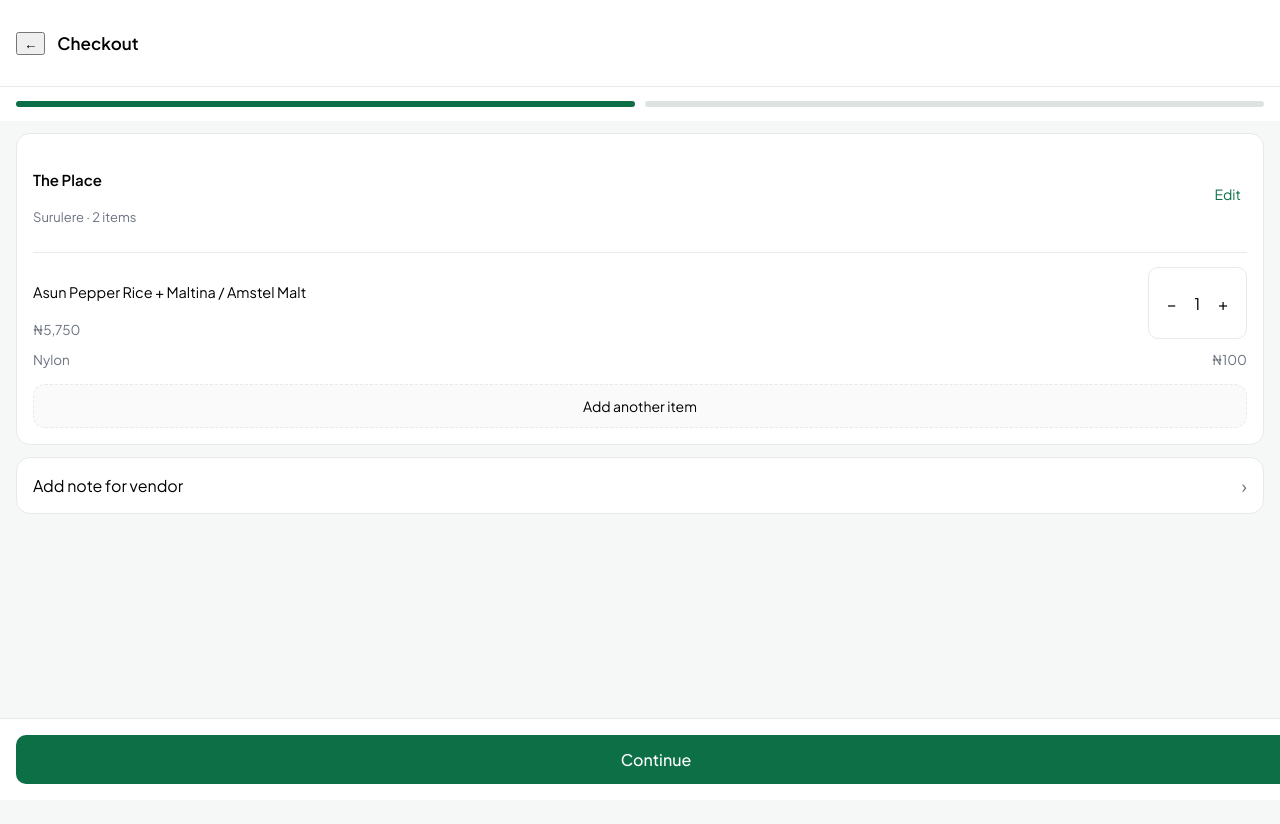
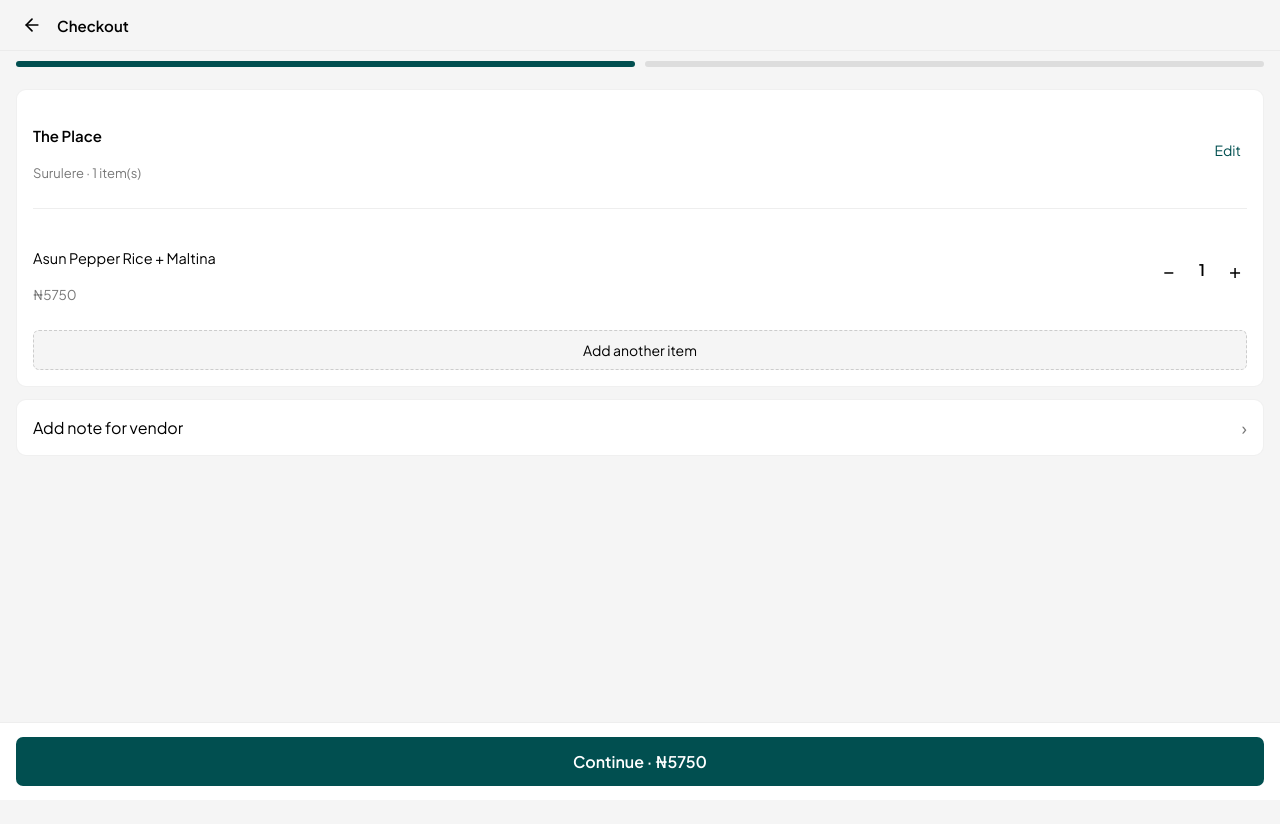
Before and after one commit to ay30bg/droppa, a React (Create React App) app: page /checkout in a window 1280 px wide. Shown: the top 824 px of the page. Built offline with nearby package versions, Linux system fonts and the light colour scheme.

Commit message:
Refactor Checkout component with cart functionality

```diff
--- a/src/pages/Checkout.jsx
+++ b/src/pages/Checkout.jsx
@@ -1,68 +1,100 @@
-import { useState } from "react";
+import React, { useState } from "react";
+import { useNavigate } from "react-router-dom";
+import { FiArrowLeft } from "react-icons/fi";
 import "../styles/checkout.css";
 
 export default function Checkout() {
-  const [qty, setQty] = useState(1);
+  const navigate = useNavigate();
+
+  const [cart, setCart] = useState([
+    {
+      id: 1,
+      name: "Asun Pepper Rice + Maltina",
+      price: 5750,
+      qty: 1,
+    },
+  ]);
+
+  const changeQty = (id, type) => {
+    setCart((prev) =>
+      prev
+        .map((item) =>
+          item.id === id
+            ? {
+                ...item,
+                qty: type === "inc" ? item.qty + 1 : item.qty - 1,
+              }
+            : item
+        )
+        .filter((item) => item.qty > 0)
+    );
+  };
+
+  const total = cart.reduce(
+    (sum, item) => sum + item.price * item.qty,
+    0
+  );
 
   return (
-    <div className="dr-root">
-      {/* Header */}
-      <header className="dr-header">
-        <button className="dr-back">←</button>
-        <h2>Checkout</h2>
-      </header>
-
-      {/* Step Indicator */}
-      <div className="dr-steps">
-        <div className="dr-step active" />
-        <div className="dr-step" />
+    <div className="ck-page">
+      {/* ================= HEADER ================= */}
+      <div className="ck-header">
+        <div className="ck-header-left">
+          <button className="ck-back" onClick={() => navigate(-1)}>
+            <FiArrowLeft size={20} />
+          </button>
+          <span className="ck-title">Checkout</span>
+        </div>
       </div>
 
-      {/* Order Summary */}
-      <section className="dr-card">
-        <div className="dr-merchant">
+      {/* ================= STEPS ================= */}
+      <div className="ck-steps">
+        <div className="ck-step active" />
+        <div className="ck-step" />
+      </div>
+
+      {/* ================= ORDER SUMMARY ================= */}
+      <div className="ck-card">
+        <div className="ck-restaurant">
           <div>
             <h4>The Place</h4>
-            <p>Surulere · 2 items</p>
+            <p>Surulere · {cart.length} item(s)</p>
           </div>
-          <button className="dr-text-btn">Edit</button>
+          <button className="ck-edit">Edit</button>
         </div>
 
-        <div className="dr-divider" />
+        <div className="ck-divider" />
 
-        <div className="dr-item">
-          <div>
-            <p className="dr-item-name">
-              Asun Pepper Rice + Maltina / Amstel Malt
-            </p>
-            <span className="dr-price">₦5,750</span>
+        {cart.map((item) => (
+          <div className="ck-item" key={item.id}>
+            <div className="ck-item-info">
+              <p className="ck-item-name">{item.name}</p>
+              <span className="ck-price">₦{item.price}</span>
+            </div>
+
+            <div className="ck-qty-box">
+              <button onClick={() => changeQty(item.id, "dec")}>−</button>
+              <span>{item.qty}</span>
+              <button onClick={() => changeQty(item.id, "inc")}>+</button>
+            </div>
           </div>
+        ))}
 
-          <div className="dr-qty">
-            <button onClick={() => setQty(Math.max(1, qty - 1))}>−</button>
-            <span>{qty}</span>
-            <button onClick={() => setQty(qty + 1)}>+</button>
-          </div>
-        </div>
+        <button className="ck-add-more">Add another item</button>
+      </div>
 
-        <div className="dr-addon">
-          <span>Nylon</span>
-          <span>₦100</span>
-        </div>
+      {/* ================= NOTE ================= */}
+      <div className="ck-card ck-row">
+        <span>Add note for vendor</span>
+        <span className="ck-arrow">›</span>
+      </div>
 
-        <button className="dr-outline">Add another item</button>
-      </section>
-
-      {/* Note */}
-      <section className="dr-card dr-row">
-        <span>Add note for vendor</span>
-        <span className="dr-arrow">›</span>
-      </section>
-
-      {/* Footer */}
-      <footer className="dr-footer">
-        <button className="dr-primary">Continue</button>
-      </footer>
+      {/* ================= FOOTER ================= */}
+      <div className="ck-footer">
+        <button className="ck-pay">
+          Continue · ₦{total}
+        </button>
+      </div>
     </div>
   );
 }
```
